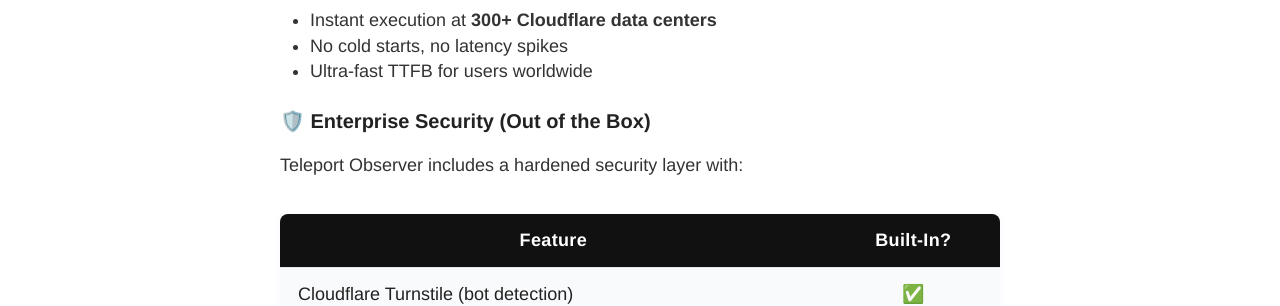
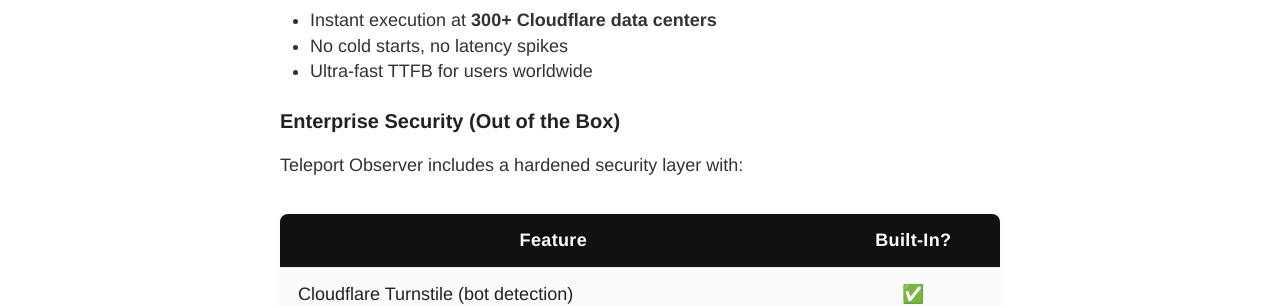
Before and after one commit to Techmeka/blog, a Jekyll site: the page built from docs/_posts/2025-10-22-Serverless-Form-Processing.md, in a window 1280 px wide and 900 px high, scrolled down 1770 px. Shown: the part 150-456 px from the top of the window. Built offline with Jekyll 4.4.1, drawn with Linux system fonts in a browser that asks for light colours; some of the changed text lies outside the part shown.

Commit message:
teleport blogpost

```diff
--- a/docs/_posts/2025-10-22-Serverless-Form-Processing.md
+++ b/docs/_posts/2025-10-22-Serverless-Form-Processing.md
@@ -44,7 +44,7 @@
 - No cold starts, no latency spikes
 - Ultra-fast TTFB for users worldwide
 
-### 🛡️ Enterprise Security (Out of the Box)
+### Enterprise Security (Out of the Box)
 Teleport Observer includes a hardened security layer with:
 
 | Feature | Built-In? |
```
Also changed, not shown: other parts of docs/_posts/2025-10-22-Serverless-Form-Processing.md (+1 -1 lines).
